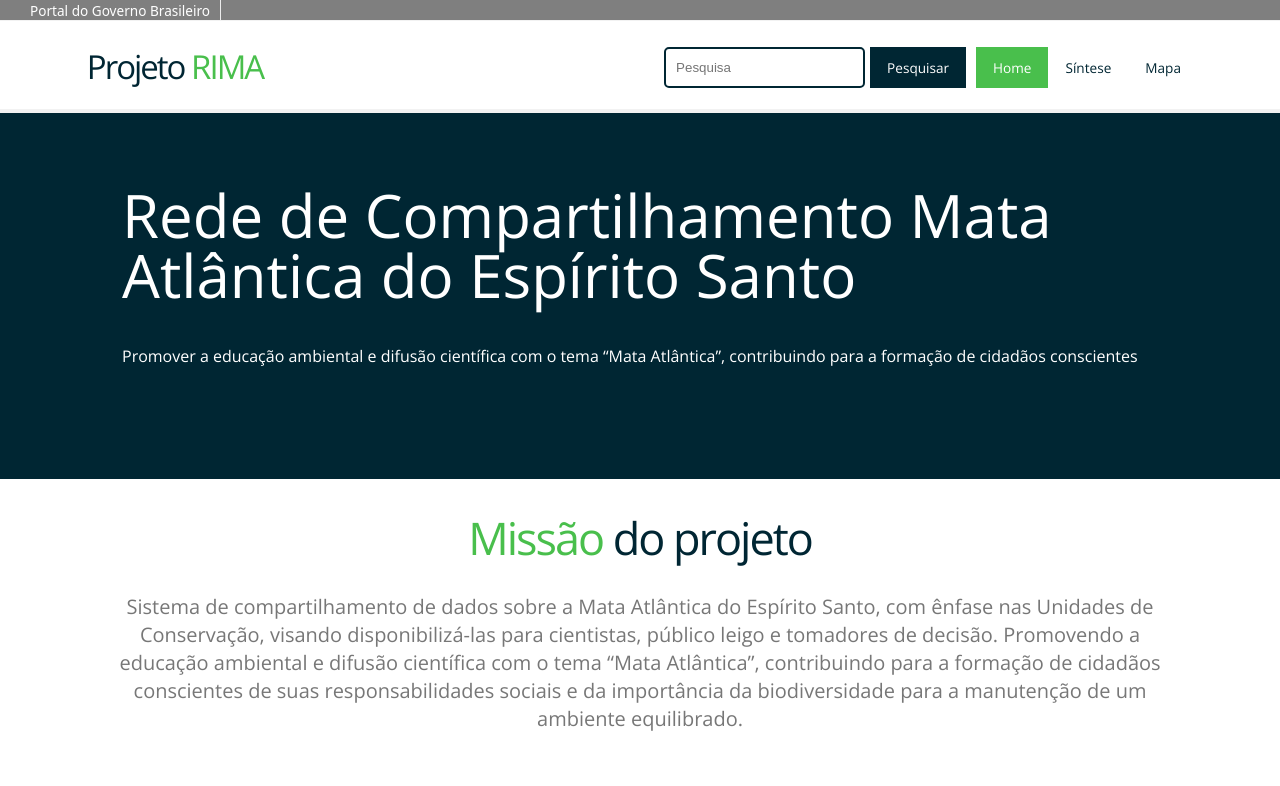
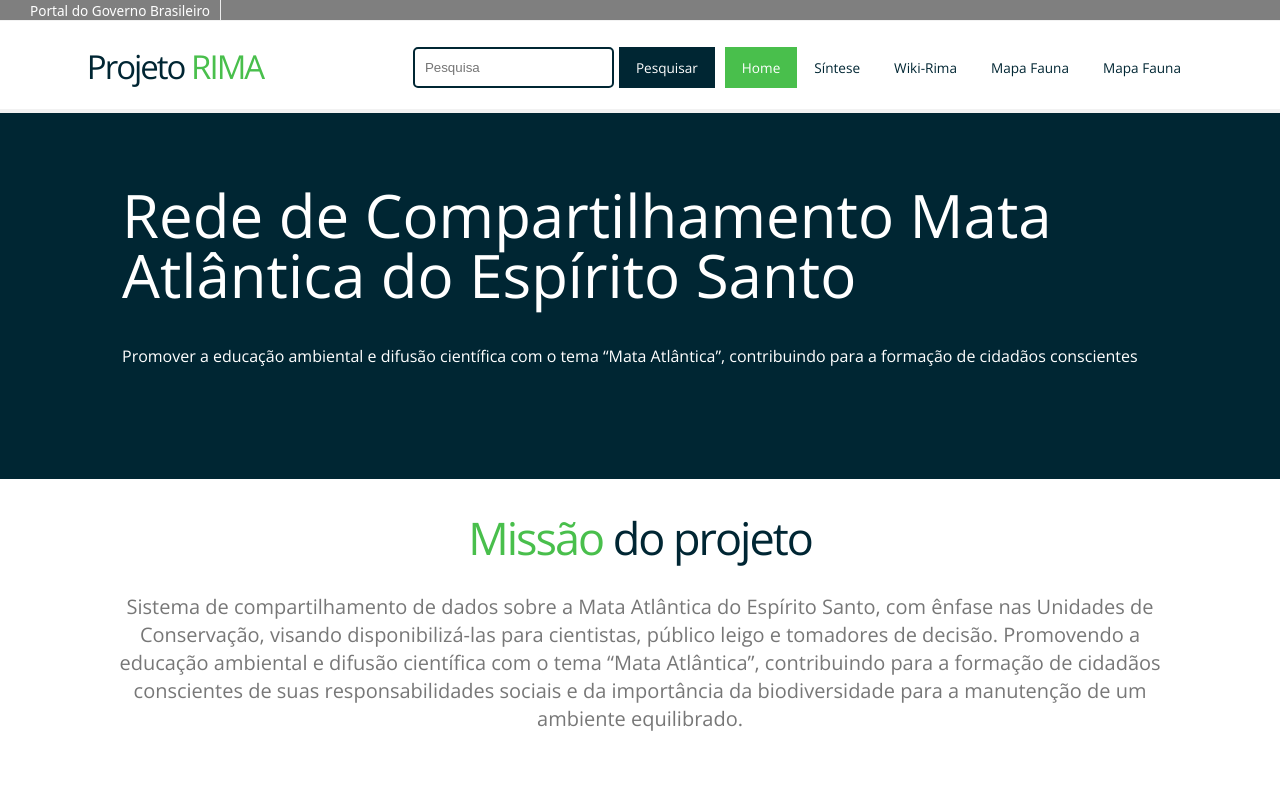
Before and after one commit to mcti-inma/Site, a Vue app: page / in a window 1280 px wide. Shown: the top 786 px of the page. Built offline with nearby package versions, Linux system fonts and the light colour scheme; a web font is replaced by a local one.

Commit message:
adicionado links de mapa na navbar

```diff
--- a/src/components/template/NavBar.vue
+++ b/src/components/template/NavBar.vue
@@ -22,20 +22,11 @@
 
               <li><router-link to="/">Home</router-link></li>
 							<li><router-link to="/synthesis">Síntese</router-link></li>
-							<!-- <li>
-								<a>Síntese</a>
-								<ul>
-									<li v-for="(topics, index) in $config.topics" :key="index">
-										<a v-for="(topic, i) in topics" :key="i"
-											@click="toSynthesis(index,i)">
-											{{topic.title}}
-										</a>
-									</li>
-								</ul>
-							</li> -->
 
-							<!-- <li><a href="maps">Mapas</a></li> -->
-							<li><router-link to="/maps">Mapa</router-link></li>
+							<li><a target="_blank" href="http://rede.inma.gov.br/dokuwiki/doku.php">Wiki-Rima</a></li>
+
+							<li><a target="_blank" href="http://rede.inma.gov.br/mapas/mapa_filtro_fauna.html">Mapa Fauna</a></li>
+							<li><a target="_blank" href="http://rede.inma.gov.br/mapas/mapa_filtro_fauna.html">Mapa Fauna</a></li>
               <!-- <li><router-link to="members">Equipe</router-link></li> -->
 
             </ul>
```
Also changed, not shown: 1 other file (tests, documents, lock files or other folders).
